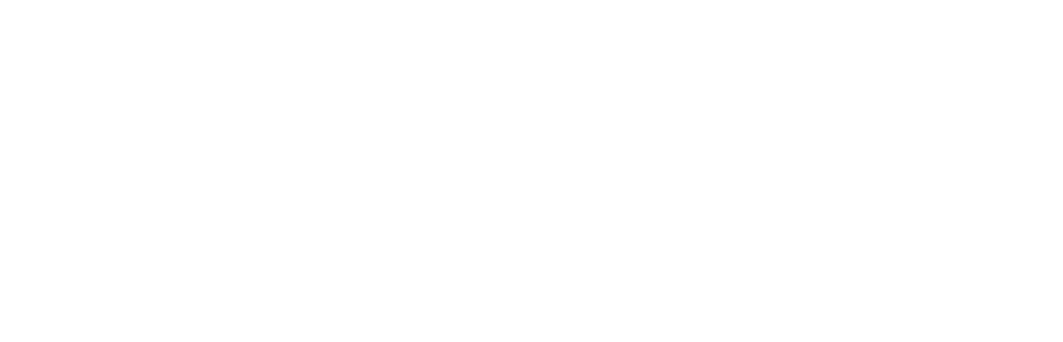
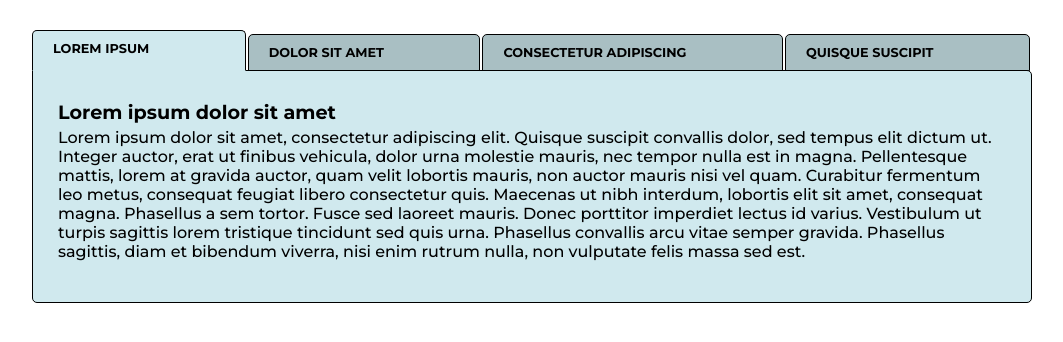
Before and after one commit to pawgog/Tab-component_karma-test, a website: page index.html in a window 1280 px wide. Shown: the whole page, without its empty margins (108-1171 px from the left). Drawn offline with Linux system fonts and the light colour scheme.

Commit message:
Add html content and tabs style.

```diff
--- a/index.html
+++ b/index.html
@@ -1,13 +1,97 @@
 <!DOCTYPE html>
 <html>
+
 <head>
   <link rel="stylesheet" type="text/css" href="tab-style.css">
 </head>
 
 <body>
-<section>
+  <section class="container">
+    <div id="container__tab">
+      <input type="radio" name="container__tab__radio" id="container__tab__radio-label-1" checked />
+      <label id="container__tab__label-1" for="container__tab__radio-label-1">Lorem ipsum</label>
+      <div id="container__tab__content-1">
+        <h3>Lorem ipsum dolor sit amet</h3>
+        <p>
+          Lorem ipsum dolor sit amet, consectetur adipiscing elit. Quisque suscipit convallis dolor, sed tempus elit
+          dictum
+          ut. Integer auctor, erat ut finibus vehicula, dolor urna molestie mauris, nec tempor nulla est in magna.
+          Pellentesque mattis, lorem at gravida auctor, quam velit lobortis mauris, non auctor mauris nisi vel quam.
+          Curabitur fermentum leo metus, consequat feugiat libero consectetur quis. Maecenas ut nibh interdum, lobortis
+          elit
+          sit amet, consequat magna. Phasellus a sem tortor. Fusce sed laoreet mauris. Donec porttitor imperdiet lectus
+          id
+          varius. Vestibulum ut turpis sagittis lorem tristique tincidunt sed quis urna. Phasellus convallis arcu vitae
+          semper gravida. Phasellus sagittis, diam et bibendum viverra, nisi enim rutrum nulla, non vulputate felis
+          massa
+          sed est.
+        </p>
+      </div>
 
-</section>
+      <input type="radio" name="container__tab__radio" id="container__tab__radio-label-2" />
+      <label id="container__tab__label-2" for="container__tab__radio-label-2">Dolor sit amet</label>
+      <div id="container__tab__content-2">
+        <h3>Mauris tincidunt nisi non nulla dapibus</h3>
+        <p>
+          Mauris tincidunt nisi non nulla dapibus, at consectetur augue varius. In blandit tempor urna, imperdiet
+          aliquet
+          ex rutrum vitae. Nam ac tortor elit. Sed in augue eget lorem fringilla lacinia id sit amet eros. Phasellus
+          lorem
+          lectus, fringilla sed odio ac, auctor maximus lacus. Nam aliquet lectus nulla, non finibus tellus iaculis ac.
+          Donec laoreet enim sed massa volutpat aliquet. Donec vel purus ut ipsum tempus tristique ac a mauris. Aliquam
+          eu
+          mauris augue. Nullam velit urna, aliquet sit amet magna et, pulvinar suscipit nunc. Aenean vulputate rutrum
+          arcu
+          et venenatis. Nam placerat, metus eget convallis malesuada, diam lorem interdum urna, vitae feugiat nulla
+          felis
+          at
+          libero. Nunc sit amet velit dui. Vivamus quis egestas ipsum.
+        </p>
+      </div>
+
+      <input type="radio" name="container__tab__radio" id="container__tab__radio-label-3" />
+      <label id="container__tab__label-3" for="container__tab__radio-label-3">Consectetur adipiscing</label>
+      <div id="container__tab__content-3">
+        <h3>Etiam vel justo vitae odio venenatis sollicitudin</h3>
+        <p>
+          Etiam vel justo vitae odio venenatis sollicitudin. Proin sit amet neque ullamcorper purus rhoncus congue eget
+          a
+          nulla. Donec est arcu, lobortis sed finibus eu, tempus vitae magna. Ut non tellus elit. Morbi non semper
+          neque.
+          Donec lobortis ultrices orci at congue. Integer molestie ex turpis, sed auctor massa volutpat vitae. Morbi
+          tincidunt, lacus sit amet luctus ornare, ipsum orci aliquet nibh, quis iaculis tellus leo in metus. Nam
+          viverra
+          convallis nisi, eget rutrum sapien pulvinar at. Vestibulum fringilla, nisi egestas venenatis volutpat, sapien
+          nisl
+          ultrices arcu, in scelerisque dui elit id nunc. Donec laoreet lorem quis venenatis sodales. In hac habitasse
+          platea dictumst. Cras molestie arcu sed ex ultrices congue. Orci varius natoque penatibus et magnis dis
+          parturient
+          montes, nascetur ridiculus mus. Suspendisse cursus enim in dui dapibus dictum ac in ex. Mauris vel mollis
+          sapien,
+          non dictum eros.
+        </p>
+      </div>
+
+      <input type="radio" name="container__tab__radio" id="container__tab__radio-label-4" />
+      <label id="container__tab__label-4" for="container__tab__radio-label-4">Quisque suscipit</label>
+      <div id="container__tab__content-4">
+        <h3>Nullam nec tortor non velit ullamcorper ultrices</h3>
+        <p>
+          Nullam nec tortor non velit ullamcorper ultrices. In id massa egestas, rhoncus libero quis, sagittis felis.
+          Orci
+          varius natoque penatibus et magnis dis parturient montes, nascetur ridiculus mus. Vivamus lectus sem,
+          porttitor
+          sit amet lobortis a, hendrerit at urna. Donec sed aliquet ipsum, non pellentesque odio. Sed pretium nisi
+          metus,
+          in
+          bibendum tortor ultricies eu. Sed suscipit dapibus purus vel vulputate. Integer a nunc ac sem pulvinar
+          lobortis
+          vitae in ex. Nam vel nisi erat. Integer eget fringilla mi. Curabitur id sem nec orci varius vulputate eu nec
+          lacus.
+        </p>
+      </div>
+    </div>
+  </section>
 </body>
 
 </html>
--- a/tab-style.css
+++ b/tab-style.css
@@ -0,0 +1,110 @@
+@import url("https://fonts.googleapis.com/css?family=Montserrat:300,500,700");
+/* Global style */
+*,
+*::before,
+*::after {
+  box-sizing: border-box;
+  -webkit-font-smoothing: antialiased;
+  -moz-osx-font-smoothing: grayscale;
+}
+
+body {
+  margin: 0;
+  padding: 0;
+  font-family: "Montserrat", sans-serif;
+}
+
+h3{
+  font-size: 1.2rem;
+  margin-bottom: -0.75rem;
+}
+
+/* Tab components style */
+.container {
+  max-width: 1000px;
+	margin: 0 auto;
+}
+
+#container__tab {
+  position: relative;
+  display: flex;
+  display: -ms-flexbox;
+  display: -webkit-flex;
+  flex-direction: row;
+  -webkit-flex-direction: row;
+  -ms-flex-direction: row;
+  flex-wrap: wrap;
+  -webkit-flex-wrap: wrap;
+  -ms-flex-wrap: wrap;
+  margin: 30px 0 30px 0;
+  padding: 0;
+}
+
+#container__tab > [name="container__tab__radio"] {
+  position: absolute;
+  visibility: hidden;
+}
+
+#container__tab > label {
+  position: relative;
+  display: inline-block;
+  flex-grow: 3;
+  -webkit-box-flex: 3;
+	-webkit-flex-grow: 3;
+	-ms-flex-positive: 3;
+  width: auto;
+  top: 0px;
+  margin: 4px 2px 0 0;
+  padding: 10px 20px;
+  border: 1px solid #000000;
+  border-radius: 5px 5px 0 0;
+  font-size: 0.8rem;
+  font-weight: bold;
+  text-transform: uppercase;
+  background: #a9bfc3;
+  cursor: pointer;
+  -webkit-transition: all 0.3s ease-in;
+  transition: all 0.3s ease-in;
+}
+
+#container__tab > label:hover {
+  background: #d0e9ee;
+}
+
+#container__tab > [id^="container__tab__content"] {
+  -webkit-box-ordinal-group: 999;
+  -webkit-order: 999;
+  -ms-flex-order: 999;
+  order: 999;
+  display: none;
+  overflow: hidden;
+  top: 50px;
+  width: 100%;
+  min-height: 5em;
+  font-size: 1rem;
+  border: 1px solid #000000;
+  padding: 10px 25px 25px 25px;
+  background: #d0e9ee;
+  margin-top: -1px;
+  border-radius: 0 5px 5px 5px;
+  z-index: 2;
+}
+
+#container__tab > [name="container__tab__radio"]:checked + label {
+  margin-top: 0px;
+  padding-top: 10px;
+  background: #d0e9ee;
+  border-color: #000000 #000000 #d0e9ee #000000;
+  z-index: 4;
+}
+
+#container__tab > #container__tab__radio-label-1:checked ~ #container__tab__content-1 { display: block; }
+#container__tab > #container__tab__radio-label-2:checked ~ #container__tab__content-2 { display: block; }
+#container__tab > #container__tab__radio-label-3:checked ~ #container__tab__content-3 { display: block; }
+#container__tab > #container__tab__radio-label-4:checked ~ #container__tab__content-4 { display: block; }
+
+@media only screen and (max-width: 768px) {
+	#container__tab > label {
+		width: 100%;
+	}
+}
```
